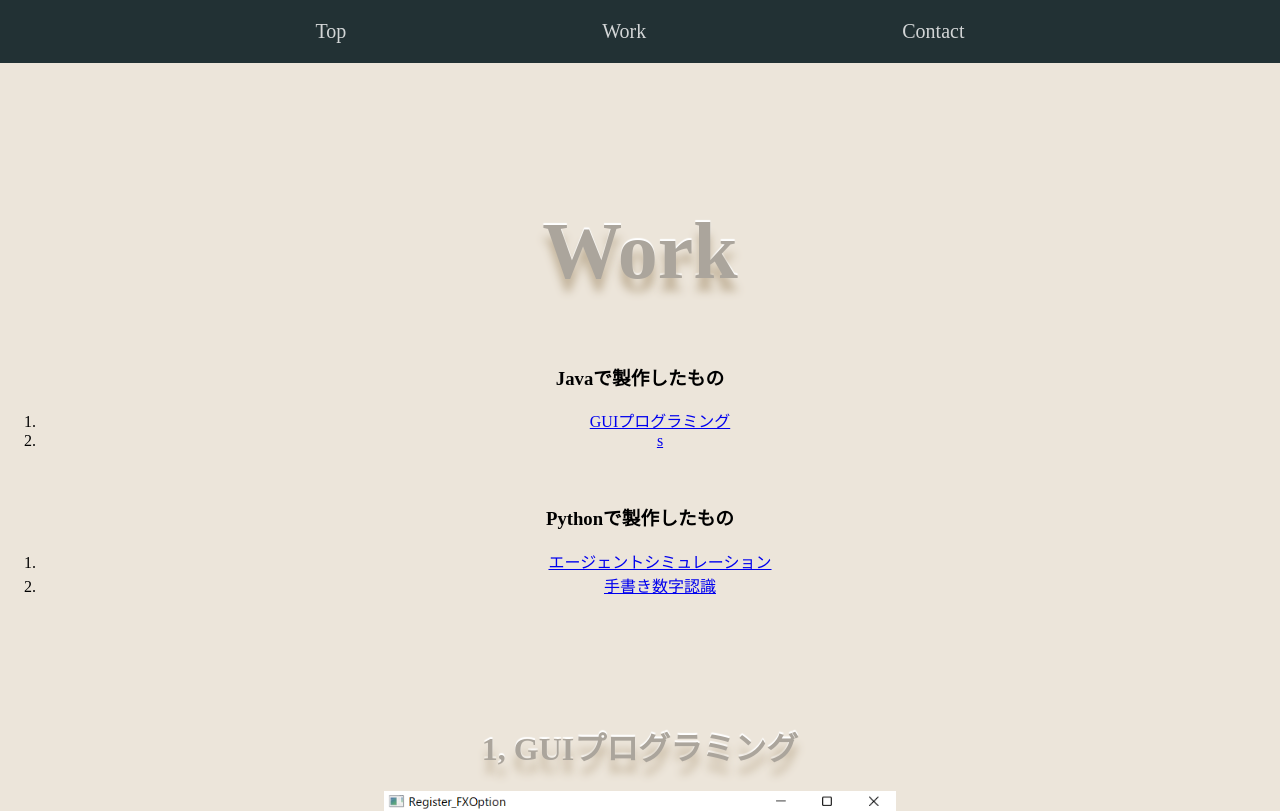
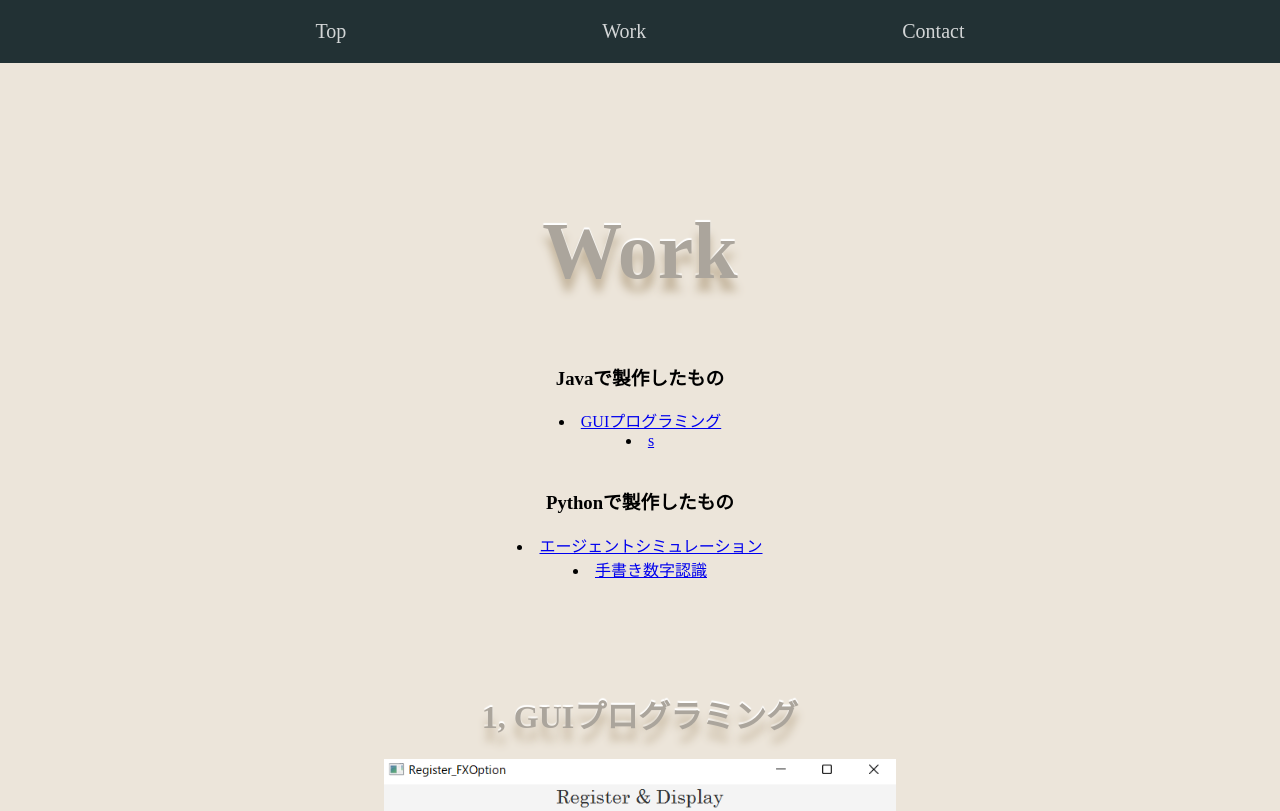
Before and after one commit to chutake/introduction_2, a React (Create React App) app: page /Work in a window 1280 px wide. Shown: the top 811 px of the page. Built offline with nearby package versions, Linux system fonts and the light colour scheme.

Commit message:
modified

```diff
--- a/src/components/MainWork.js
+++ b/src/components/MainWork.js
@@ -13,24 +13,20 @@ const MainWork = () => {
       <br />
 
       <h3>Javaで製作したもの</h3>
-      <ol>
-        <li type="1">
+      <li>
         <a href="#section1">GUIプログラミング</a>
       </li>
-        <li type="1">
+      <li>
         <a href="#section2">s</a>
       </li>
-      </ol>
       <br />
       <h3>Pythonで製作したもの</h3>
-      <ol>
-        <li type="1">
+      <li>
         <a href="#section4">エージェントシミュレーション</a>
       </li>
-        <li type="1">
+      <li>
         <a href="#section5">手書き数字認識</a>
       </li>
-      </ol>
 
       <li className="production">
         <h2>
```
Lines whose indentation alone changed are shown as unchanged.
